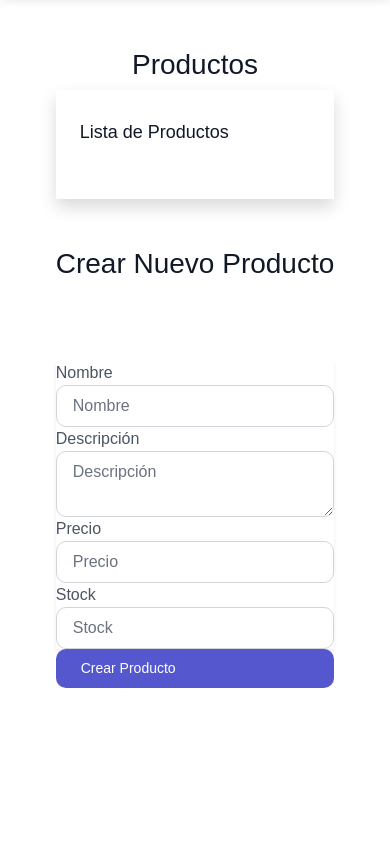
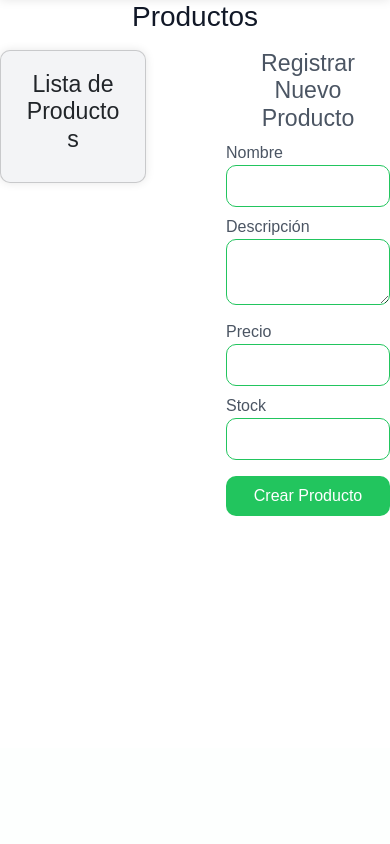
Before and after one commit to Just-a-Spider/Proyecto-Ingenieria-de-Sistemas, a Flask app: page /products in a window 390 px wide; the page is wider, and only the part inside the window is pictured. Shown: the part 96-940 px from the top of that part. After the commit the page ends 612 px from the top of that part, so only its background shows below. Run offline with Flask 3, Linux system fonts and the light colour scheme; some libraries are stand-ins or nearby versions; some web fonts are replaced.

Commit message:
diseño del formulario de productos

```diff
--- a/app/templates/products.html
+++ b/app/templates/products.html
@@ -1,93 +1,75 @@
 {% extends "layouts/base.html" %} {% block title %} Productos {% endblock %} {%
-block stylesheets %}{% endblock stylesheets %} {% block content %}
-<div
-  class="min-h-screen flex flex-col items-center justify-center py-12 px-4 sm:px-6 lg:px-8"
->
-  <div class="max-w-2xl w-full space-y-8">
-    <div>
-      <h2 class="mt-6 text-center text-3xl font-extrabold text-gray-900">
-        Productos
-      </h2>
-    </div>
-    <div class="bg-white shadow overflow-hidden sm:rounded-lg">
-      <div class="px-4 py-5 sm:px-6">
-        <h3 class="text-lg leading-6 font-medium text-gray-900">
-          Lista de Productos
-        </h3>
-      </div>
-      <div class="border-t border-gray-200">
-        <dl>
+  block stylesheets %}{% endblock stylesheets %} {% block content %} {% if message
+  %}
+  <div class="alert alert-success">{{ message }}</div>
+  {% endif %}
+  <h2 class="text-center text-3xl font-extrabold text-gray-900">Productos</h2>
+  <div class="flex flex-row gap-8 justify-content-center align-items-start">
+    <!-- List Sectiion -->
+    <div class="card flex flex-column gap-2">
+      <h3 class="text-center">Lista de Productos</h3>
       {% for product in products %}
-          <div
-            class="bg-gray-50 px-4 py-5 sm:grid sm:grid-cols-3 sm:gap-4 sm:px-6"
-          >
-            <dt class="text-sm font-medium text-gray-500">
-              {{ product.name }}
-            </dt>
-            <dd class="mt-1 text-sm text-gray-900 sm:mt-0 sm:col-span-2">
+      <dl class="card-item flex flex-column gap-2">
+        <dt class="text-lg font-medium text-gray-500">{{ product.name }}</dt>
+        <dd class="text-gray-900 sm:mt-0 max-w-20rem">
           {{ product.description }}
         </dd>
-            <dd class="mt-1 text-sm text-gray-900 sm:mt-0 sm:col-span-2">
+        <dd class="text-gray-900 sm:mt-0 sm:col-span-2">
           Price: ${{ product.price }}
         </dd>
-            <dd class="mt-1 text-sm text-gray-900 sm:mt-0 sm:col-span-2">
-              Stock: {{ product.stock }}
+        <dd>
+          <form
+            class="flex flex-column gap-2 align-items-start"
+            action="{{ url_for('products.actualizar_stock', id=product.id) }}"
+            method="POST"
+          >
+            <div>
+              <label for="stock" class="sr-only">Stock</label>
+              <input
+                type="number"
+                name="stock"
+                id="stock"
+                class="w-6rem text-center"
+                value="{{ product.stock }}"
+              />
+            </div>
+            <button
+              type="submit"
+              class="p-button-success w-full"
+              onsubmit="return confirm('¿Estás seguro de modificar el stock?');"
+            >
+              Modificar Stock
+            </button>
+          </form>
         </dd>
+      </dl>
+      {% endfor %}
     </div>
-          {% endfor %}
-        </dl>
+    <!-- Form Section -->
+    <div>
+      <h3 class="text-center">Registrar Nuevo Producto</h3>
+      <form class="" action="{{ url_for('products.productos') }}" method="POST">
+        {{ form.hidden_tag() }}
+        <div class="flex flex-column gap-2">
+          <div>
+            <label for="name" class="sr-only">Nombre</label>
+            {{ form.name(class_="w-full p-2 border-round") }}
+          </div>
+          <div>
+            <label for="description" class="sr-only">Descripción</label>
+            {{ form.description(class_="w-full p-2 border-round") }}
+          </div>
+          <div>
+            <label for="price" class="sr-only">Precio</label>
+            {{ form.price(class_="w-full p-2 border-round") }}
+          </div>
+          <div>
+            <label for="stock" class="sr-only">Stock</label>
+            {{ form.stock(class_="w-full p-2 border-round") }}
           </div>
         </div>
         <div>
-      <h2 class="mt-6 text-center text-3xl font-extrabold text-gray-900">
-        Crear Nuevo Producto
-      </h2>
-    </div>
-    <form
-      class="mt-8 space-y-6"
-      action="{{ url_for('products.productos') }}"
-      method="POST"
-    >
-      {{ form.hidden_tag() }}
-      <div class="rounded-md shadow-sm -space-y-px">
-        <div>
-          <label for="name" class="sr-only">Nombre</label>
-          {{ form.name(class_="appearance-none rounded-none relative block
-          w-full px-3 py-2 border border-gray-300 placeholder-gray-500
-          text-gray-900 rounded-t-md focus:outline-none focus:ring-indigo-500
-          focus:border-indigo-500 focus:z-10 sm:text-sm", placeholder="Nombre")
-          }}
-        </div>
-        <div>
-          <label for="description" class="sr-only">Descripción</label>
-          {{ form.description(class_="appearance-none rounded-none relative
-          block w-full px-3 py-2 border border-gray-300 placeholder-gray-500
-          text-gray-900 focus:outline-none focus:ring-indigo-500
-          focus:border-indigo-500 focus:z-10 sm:text-sm",
-          placeholder="Descripción") }}
-        </div>
-        <div>
-          <label for="price" class="sr-only">Precio</label>
-          {{ form.price(class_="appearance-none rounded-none relative block
-          w-full px-3 py-2 border border-gray-300 placeholder-gray-500
-          text-gray-900 focus:outline-none focus:ring-indigo-500
-          focus:border-indigo-500 focus:z-10 sm:text-sm", placeholder="Precio")
-          }}
-        </div>
-        <div>
-          <label for="stock" class="sr-only">Stock</label>
-          {{ form.stock(class_="appearance-none rounded-none relative block
-          w-full px-3 py-2 border border-gray-300 placeholder-gray-500
-          text-gray-900 rounded-b-md focus:outline-none focus:ring-indigo-500
-          focus:border-indigo-500 focus:z-10 sm:text-sm", placeholder="Stock")
-          }}
-        </div>
-      </div>
-      <div>
-        <button
-          type="submit"
-          class="group relative w-full flex justify-center py-2 px-4 border border-transparent text-sm font-medium rounded-md text-white bg-indigo-600 hover:bg-indigo-700 focus:outline-none focus:ring-2 focus:ring-offset-2 focus:ring-indigo-500"
-        >
+          <button type="submit" class="p-button-success w-full mt-3">
             Crear Producto
           </button>
         </div>
```
Lines whose indentation alone changed are shown as unchanged.
